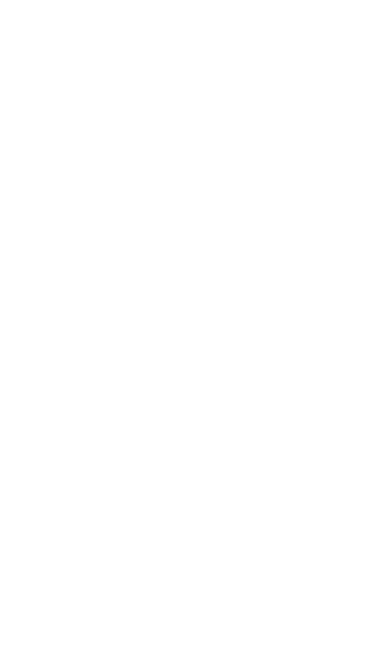
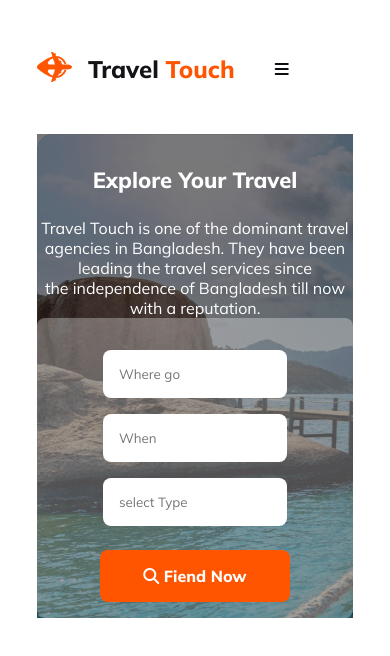
Before and after one commit to Ragib-jahan/Assignment-02-Travel-Touch-Website, a plain HTML site: page index.html in a window 390 px wide. Drawn offline with Linux system fonts and the light colour scheme.

Commit message:
Added The Header Section

```diff
--- /dev/null
+++ b/Style/Travel-Touch.css
@@ -0,0 +1,183 @@
+@import url('https://fonts.googleapis.com/css2?family=Mulish:wght@400;800&display=swap');
+
+* {
+    margin: 0;
+    padding: 0;
+    font-family: 'Mulish', sans-serif;
+}
+
+header {
+    max-width: 1170px;
+    width: 81%;
+    margin: 0 auto;
+}
+
+.big-title {
+    color: #131318;
+    font-size: 2.5rem;
+    font-weight: 800;
+}
+
+.small-title {
+    color: #131318;
+    font-size: 1.5rem;
+    font-weight: 800;
+}
+
+.all-para {
+    color: rgba(19, 19, 24, 0.70);
+    font-size: 1rem;
+    font-weight: 400;
+}
+
+.all-button {
+    border-radius: 8px;
+    background: #FF5400;
+    color: #FFF;
+    font-size: 1.25rem;
+    font-weight: 800;
+    padding: 1rem 2rem;
+    border: none;
+    cursor: pointer;
+
+}
+
+/* Header Section */
+.nav-name {
+    display: flex;
+    gap: 1rem;
+}
+
+.nav-tavel {
+    color: #131318;
+    font-size: 2.25rem;
+    font-weight: 800;
+}
+.fa-bars{
+    display: none ;
+}
+
+.nav-touch {
+    color: #FF5400;
+    font-size: 2.25rem;
+    font-weight: 800;
+}
+
+nav>div>ul {
+    display: flex;
+    list-style-type: none;
+}
+
+.Home {
+    color: #FF5400;
+    font-size: 1.1rem;
+    font-weight: 400;
+}
+
+nav>div>ul>li>a {
+    text-decoration: none;
+    padding-left: 2.75rem;
+    color: #424247;
+    font-size: 1.1rem;
+    font-weight: 400;
+}
+
+nav {
+    display: flex;
+    justify-content: space-between;
+    align-items: center;
+    margin-top: 3.25rem;
+    margin-bottom: 3rem;
+}
+
+.header-img {
+    background-image: linear-gradient(rgba(0, 0, 0, 0.527), rgba(0, 0, 0, 0.5)), url("../Images/Group\ 13\ \(1\)\ \(1\).png");
+
+    height: 500px;
+    text-align: center;
+
+
+}
+
+.header-img>h1 {
+    color: #FFF;
+    font-size: 4rem;
+    font-weight: 800;
+    padding-top: 6.6rem;
+}
+
+.header-img>p {
+    color: #FFF;
+    padding-top: 1.5rem;
+    padding-bottom: 3rem;
+}
+
+.input-box-section {
+    display: flex;
+    justify-content: center;
+    gap: 1.5rem;
+    border-radius: 8px;
+    background: rgba(255, 255, 255, 0.30);
+    padding: 1rem;
+
+
+}
+
+.input-box-section>div>input {
+    border-radius: 8px;
+    background: #FFF;
+    padding: 1rem;
+    margin-left: 1.5rem;
+    border: none;
+}
+
+
+
+@media screen and (max-width:576px) {
+    .header-img{
+        height:  483px;
+        height: 100%;
+    }
+
+    nav>div>ul {
+        display: none;
+    }
+
+    .nav-tavel,
+    .nav-touch {
+        font-size: 1.5rem
+    }
+
+    .nav-name div>img {
+        width: 35px;
+    }
+    .header-img>h1{
+        font-size: 22px;
+        padding-top: 32px;
+
+    }
+    .input-box-section {
+        flex-direction: column;
+    }
+    .fa-solid{
+        display: flex;
+
+    }
+    .nav-heading{
+        display: flex;
+        align-items: center;
+        gap: 40px;
+    }
+    .input-box-section>div>input{
+        margin-top: 1rem;
+        margin-left: 0;
+    }
+    .header-img>p {
+        padding-bottom: 0;
+    }
+    .all-button{
+        font-size: 16px;
+        width: 190px;
+        text-align: center;
+    }
+}
--- a/index.html
+++ b/index.html
@@ -1,11 +1,58 @@
 <!DOCTYPE html>
 <html lang="en">
+
 <head>
     <meta charset="UTF-8">
     <meta name="viewport" content="width=device-width, initial-scale=1.0">
     <title>Travel Touch</title>
+    <link rel="stylesheet" href="Style/Travel-Touch.css">
+    <script src="https://kit.fontawesome.com/9cb6484f72.js" crossorigin="anonymous"></script>
 </head>
+
 <body>
 
+    <!-- header section  -->
+
+    <header>
+
+        <nav>
+            <div class="nav-name">
+                <div>
+                    <img src="Images/Group 40071 (2).png" alt="Images">
+                </div>
+                <div class="nav-heading">
+                    <h1 class="nav-tavel">Travel <span class="nav-touch">Touch</span></h1>
+                    <i class="fa-solid fa-bars" style="color: #0d0d12;"></i>
+                </div>
+            </div>
+            <div>
+                <ul>
+                    <li><a href="" class="Home">Home</a></li>
+                    <li><a href="">Packages</a></li>
+                    <li><a href="">Testimonial</a></li>
+                    <li><a href="">Blog</a></li>
+                    <li><a href="">Contact</a></li>
+                </ul>
+            </div>
+
+        </nav>
+        <div class="header-img">
+            <h1>Explore Your Travel</h1>
+            <p class="all-par">Travel Touch is one of the dominant travel agencies in Bangladesh. They have been leading the travel services since <br> the independence of Bangladesh till now with a reputation.
+            </p>
+            <div class="input-box-section">
+                <div>
+                    <input type="text" placeholder="Where go">
+                    <input type="text" placeholder="When">
+                    <input type="text" placeholder="select Type">
+                </div>
+                <div>
+                    <button class="all-button"><i class="fa-solid fa-magnifying-glass" style="color: #ffffff;"></i> Fiend Now</button>
+                </div>
+            </div>
+        </div>
+    </header>
+
 </body>
+
 </html>
```
Also changed, not shown: Images/Group 13 (1) (1).png (added), Images/Group 39.png (added), Images/Group 40.png (added), Images/Group 40071 (2).png (added), Images/Group 40089.png (added), Images/Rectangle 10.png (added), Images/Rectangle 11.png (added), Images/Rectangle 4.png (added), Images/Rectangle 5.png (added), Images/Rectangle 6.png (added), Images/Rectangle 7.png (added), Images/Rectangle 8 (1).png (added), Images/Rectangle 8.png (added), Images/Rectangle 9.png (added).
